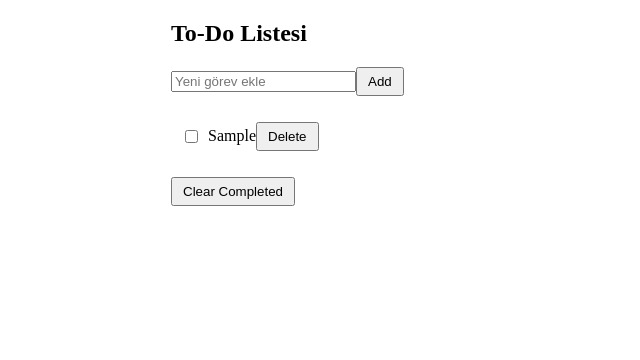
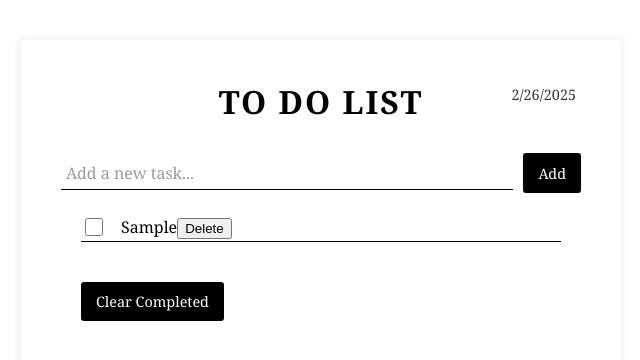
Before and after one commit to mslmagh/Todo-appV2, an Angular app in the folder todo-appV2/: page / in a window 1280 px wide. Both pictures are taken after typing "Sample" into the empty fields and a click on the button "Add". Shown: the top 360 px of the page, without its empty margins (319-959 px from the left). Built offline with nearby package versions, Linux system fonts and the light colour scheme.

Commit message:
last fixed version

```diff
--- a/todo-appV2/src/app/components/todo/todo.component.css
+++ b/todo-appV2/src/app/components/todo/todo.component.css
@@ -1,33 +1,146 @@
-
-  .todo-container {
-    width: 300px;
-    margin: 0 auto;
+.page-container {
+  width: 600px;
+  min-height: 800px;
+  margin: 40px auto;
+  background: #fff;
+  font-family: 'Georgia', serif;
+  position: relative;
+  box-shadow: 0 0 10px rgba(0,0,0,0.1);
+  padding: 40px;
+  box-sizing: border-box;
 }
 
-  input[type="text"] {
-    width: 70%;
-    padding: 5px;
+/* Başlık ve Tarih */
+.header {
+  text-align: center;
+  position: relative;
+  margin-bottom: 30px;
 }
 
-  button {
-    padding: 5px 10px;
+.header h2 {
+  font-size: 2em;
+  letter-spacing: 2px;
+  margin: 0;
+  text-transform: uppercase;
 }
 
-  ul {
-    list-style-type: none;
-    padding: 0;
+.header .date {
+  position: absolute;
+  top: 0;
+  right: 0;
+  font-size: 0.9em;
+  color: #333;
+  margin: 5px;
 }
 
-  li {
+/* Input-container: sabit üst kısım */
+.input-container {
   display: flex;
   align-items: center;
-    padding: 10px;
+  gap: 10px;
+  margin-bottom: 20px;
 }
 
-  li:hover {
-    background-color: #f0f0f0;
+.input-container input[type="text"] {
+  flex: 1;
+  border: none;
+  border-bottom: 1px solid #000;
+  font-size: 1em;
+  padding: 5px;
+  outline: none;
+  font-family: 'Georgia', serif;
 }
 
-  input[type="checkbox"] {
-    margin-right: 10px;
+.input-container input[type="text"]::placeholder {
+  color: #999;
 }
+
+.input-container button {
+  background: #000;
+  color: #fff;
+  border: none;
+  padding: 8px 15px;
+  cursor: pointer;
+  font-size: 0.9em;
+  transition: background 0.3s;
+  font-family: 'Georgia', serif;
+  border-radius: 3px;
+  height: 40px;
+  white-space: nowrap;
+}
+
+.input-container button:hover {
+  background: #444;
+}
+
+/* Global Delete butonu için eklenen konumlandırma */
+.global-delete-container {
+  margin-left: auto;
+}
+
+/* Görev listesi */
+.list-container {
+  margin: 0 20px 40px;
+}
+
+.list-container ul {
+  list-style: none;
+  padding: 0;
+  margin: 0;
+}
+
+.list-container li {
+  position: relative;
+  margin-bottom: 30px;
+  padding-left: 0%;
+  padding-left: 40px;
+  line-height: 1.8em;
+  cursor: pointer;
+}
+
+/* Kağıt çizgisi görünümü */
+.list-container li::after {
+  content: "";
+  position: absolute;
+  left: 0;
+  bottom: 0;
+  width: 100%;
+  border-bottom: 1px solid #000;
+  pointer-events: none;
+}
+
+/* Checkbox ayarı */
+.list-container input[type="checkbox"] {
+  position: absolute;
+  left: 0;
+  top: 0;
+  transform: translateY(2px);
+  width: 18px;
+  height: 18px;
+  cursor: pointer;
+}
+
+/* Tamamlanmış görev stili */
+.completed {
+  text-decoration: line-through;
+  color: #888;
+}
+
+/* Clear Completed butonu */
+.clear-btn {
+  background: #000;
+  color: #fff;
+  border: none;
+  padding: 10px 15px;
+  cursor: pointer;
+  font-size: 0.9em;
+  transition: background 0.3s;
+  font-family: 'Georgia', serif;
+  border-radius: 3px;
+  display: block;
+  margin: 0 20px;
+}
+
+.clear-btn:hover {
+  background: #444;
+}
--- a/todo-appV2/src/app/components/todo/todo.component.html
+++ b/todo-appV2/src/app/components/todo/todo.component.html
@@ -1,20 +1,27 @@
-<div class="todo-container">
-    <h2>To-Do Listesi</h2>
-    <!-- Yeni görev eklemek için input ve buton -->
-    <input tyoe="text" [(ngModel)]="newTodo" placeholder="Yeni görev ekle" />
+<div class="page-container">
+  <!-- Üst kısım: Başlık ve Tarih -->
+  <div class="header">
+    <h2>TO DO LIST</h2>
+    <span class="date">{{ currentDate }}</span>
+  </div>
+
+  <!-- Yeni görev ekleme alanı (Sabit kalacak, liste çoğaldıkça aşağı kaymaz) -->
+  <div class="input-container">
+    <input type="text" [(ngModel)]="newTodo" placeholder="Add a new task..." />
     <button (click)="addTodo(newTodo)">Add</button>
-    <!-- Todo'ları listeleme -->
+  </div>
+
+  <!-- Liste Gövdesi: Çizgili satırlar, checkboxlar ve delete butonu -->
+  <div class="list-container">
     <ul>
-        <li *ngFor="let todo of todos; let i = index">
-            <!-- Checkbox ekliyoruz ve tıklandığında ngModel ile todo.completed değeri güncellenecek -->
-            <input type="checkbox" [(ngModel)]="todo.completed">
-            <span [class.completed]="todo.completed">
-                {{ todo.name }}
-            </span>
-            <!-- Sil butonu ekliyoruz ve tıklandığında deleteTodo fonksiyonu çağrılacak -->
-            <button (click)="deleteTodo(i)">Delete</button>
-        </li>
+      <li *ngFor="let todo of todos; let i = index">
+        <input type="checkbox" [(ngModel)]="todo.completed" />
+        <span [class.completed]="todo.completed">{{ todo.name }}</span>
+        <button class="delete-btn" (click)="deleteTodo(i)">Delete</button>
+      </li>
     </ul>
-    <!-- Tamamlananları temizle butonu -->
-    <button (click)="clearCompleted()">Clear Completed</button>
+  </div>
+
+  <!-- Tamamlananları temizleme butonu -->
+  <button class="clear-btn" (click)="clearCompleted()">Clear Completed</button>
 </div>
--- a/todo-appV2/src/app/components/todo/todo.component.ts
+++ b/todo-appV2/src/app/components/todo/todo.component.ts
@@ -11,8 +11,9 @@ import { FormsModule } from '@angular/forms';
 export class TodoComponent {
   todos: { name: string, completed: boolean }[] = [];
   newTodo: string = '';
+  currentDate: string = new Date().toLocaleDateString();
   addTodo(todoName: string) {
-    if (todoName) {
+    if (todoName.trim()) {
       this.todos.push({ name: todoName, completed: false });
       this.newTodo = '';
     }
@@ -23,7 +24,7 @@ export class TodoComponent {
   clearCompleted(): void {
     this.todos = this.todos.filter(todo => !todo.completed);
   }
-    // toggleTodoCompletion(index: number): void {
-    //   this.todos[index].completed = !this.todos[index].completed;
-    // }
-  }
+  // toggleTodoCompletion(index: number): void {
+  //   this.todos[index].completed = !this.todos[index].completed;
+  // }
+}
```
Lines whose indentation alone changed are shown as unchanged.
